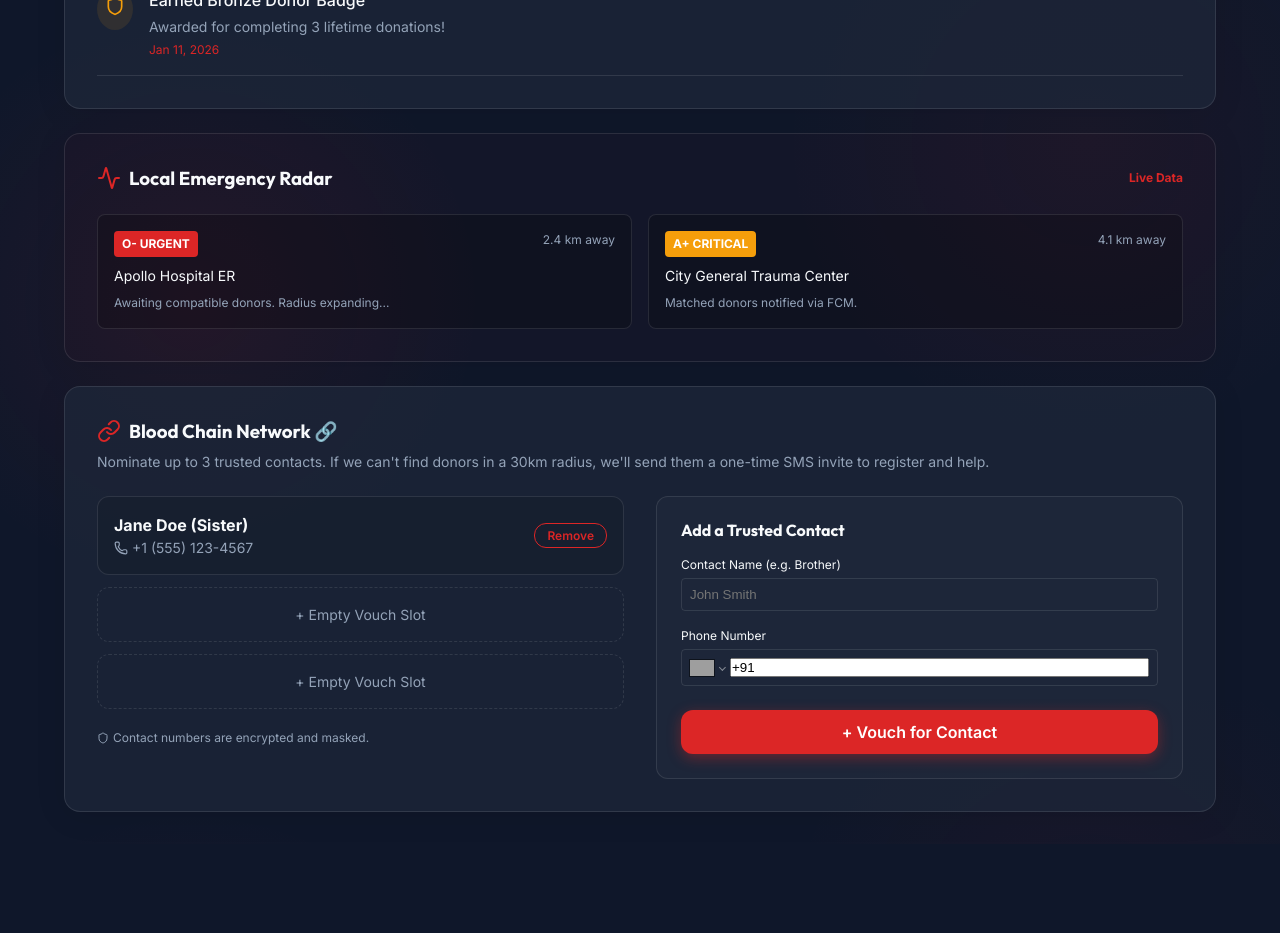
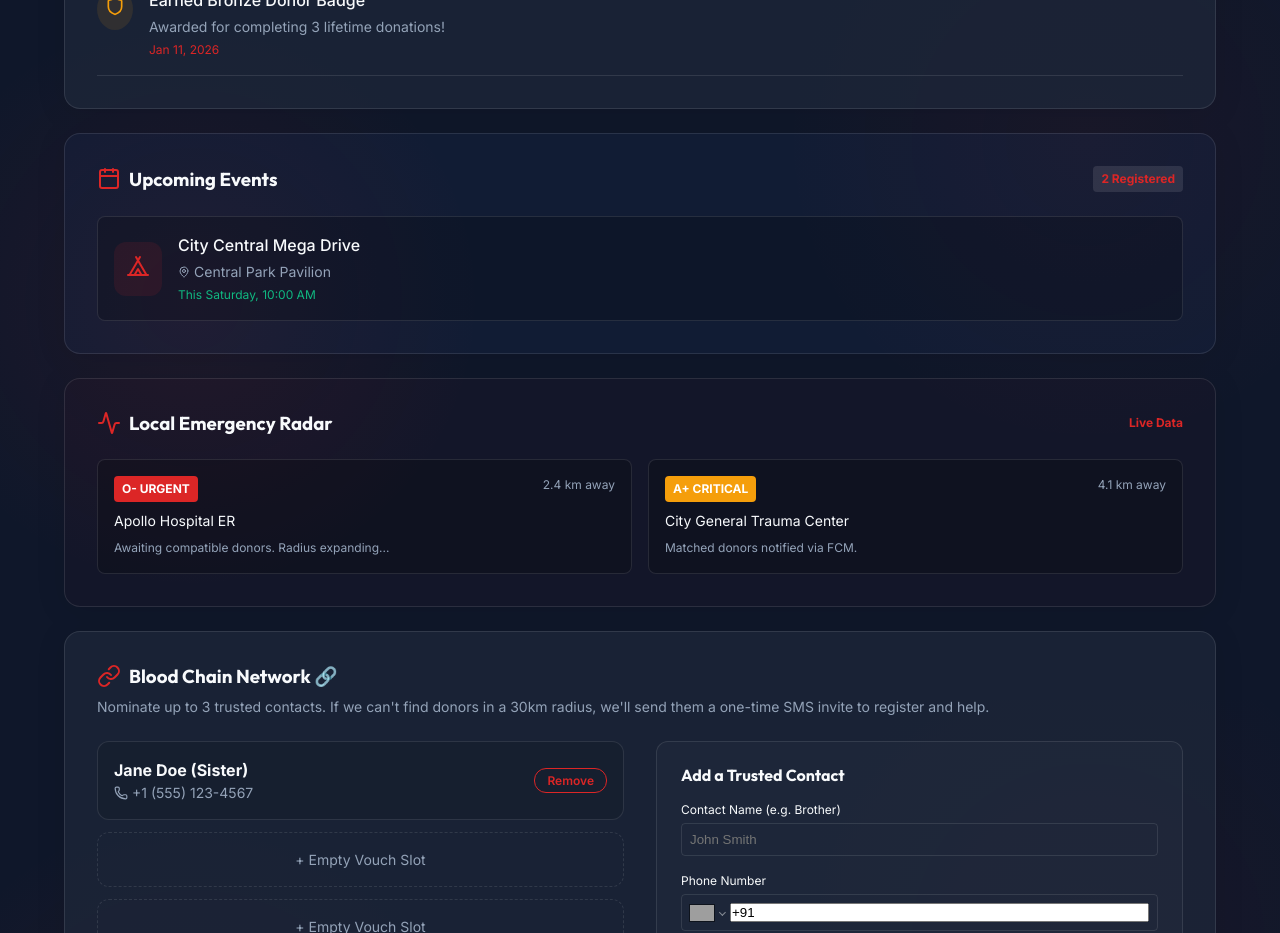
Before and after one commit to anucoder01/LifeLink, a React app in the folder frontend/: page /dashboard in a window 1280 px wide. Shown: the part 900-1833 px from the top of the page. Before the commit the page ends 1744 px from the top, so only its background shows below. Built offline with nearby package versions, Linux system fonts and the light colour scheme; grey boxes are pictures that could not be loaded; the HTML template or start-up script is replaced by a standard one.

Commit message:
feat: Add Upcoming Events section to Dashboard

```diff
--- a/frontend/src/pages/Dashboard.jsx
+++ b/frontend/src/pages/Dashboard.jsx
@@ -1,5 +1,5 @@
 import React, { useState } from 'react';
-import { User, MapPin, Activity, Link as LinkIcon, Shield, CheckCircle2, Phone, Heart, Trophy } from 'lucide-react';
+import { User, MapPin, Activity, Link as LinkIcon, Shield, CheckCircle2, Phone, Heart, Trophy, Calendar, Tent } from 'lucide-react';
 import GlassCard from '../components/GlassCard';
 import PrimaryButton from '../components/PrimaryButton';
 import PhoneInput from 'react-phone-number-input';
@@ -183,6 +183,31 @@ export default function Dashboard() {
           </div>
         </GlassCard>
 
+        {/* Upcoming Events / Appointments */}
+        <GlassCard style={{ display: 'flex', flexDirection: 'column', gap: '1rem', gridColumn: '1 / -1', background: 'rgba(59, 130, 246, 0.05)' }}>
+          <div style={{ display: 'flex', justifyContent: 'space-between', alignItems: 'center', marginBottom: '0.5rem' }}>
+            <h3 style={{ margin: 0, display: 'flex', alignItems: 'center', gap: '0.5rem' }}>
+              <Calendar color="var(--color-primary)" /> Upcoming Events
+            </h3>
+            <span style={{ fontSize: '0.75rem', color: 'var(--color-primary)', fontWeight: 'bold', background: 'rgba(255,255,255,0.1)', padding: '0.25rem 0.5rem', borderRadius: '4px' }}>2 Registered</span>
+          </div>
+
+          <div style={{ display: 'flex', flexWrap: 'wrap', gap: '1rem' }}>
+            <div style={{ flex: '1 1 300px', display: 'flex', gap: '1rem', background: 'rgba(0,0,0,0.2)', padding: '1rem', borderRadius: '8px', border: '1px solid var(--color-border)', alignItems: 'center' }}>
+              <div style={{ padding: '0.75rem', background: 'rgba(220, 38, 38, 0.1)', borderRadius: '12px', color: 'var(--color-primary)' }}>
+                <Tent size={24} />
+              </div>
+              <div>
+                <p style={{ margin: '0 0 0.25rem 0', fontWeight: '500' }}>City Central Mega Drive</p>
+                <p style={{ margin: 0, fontSize: '0.875rem', color: 'var(--color-text-muted)', display: 'flex', alignItems: 'center', gap: '0.25rem' }}>
+                  <MapPin size={12} /> Central Park Pavilion
+                </p>
+                <span style={{ fontSize: '0.75rem', color: 'var(--color-success)', marginTop: '0.25rem', display: 'block' }}>This Saturday, 10:00 AM</span>
+              </div>
+            </div>
+          </div>
+        </GlassCard>
+
         {/* Nearby Active Emergencies */}
         <GlassCard style={{ display: 'flex', flexDirection: 'column', gap: '1rem', gridColumn: '1 / -1', background: 'rgba(220,38,38,0.02)' }}>
           <div style={{ display: 'flex', justifyContent: 'space-between', alignItems: 'center', marginBottom: '0.5rem' }}>
```
